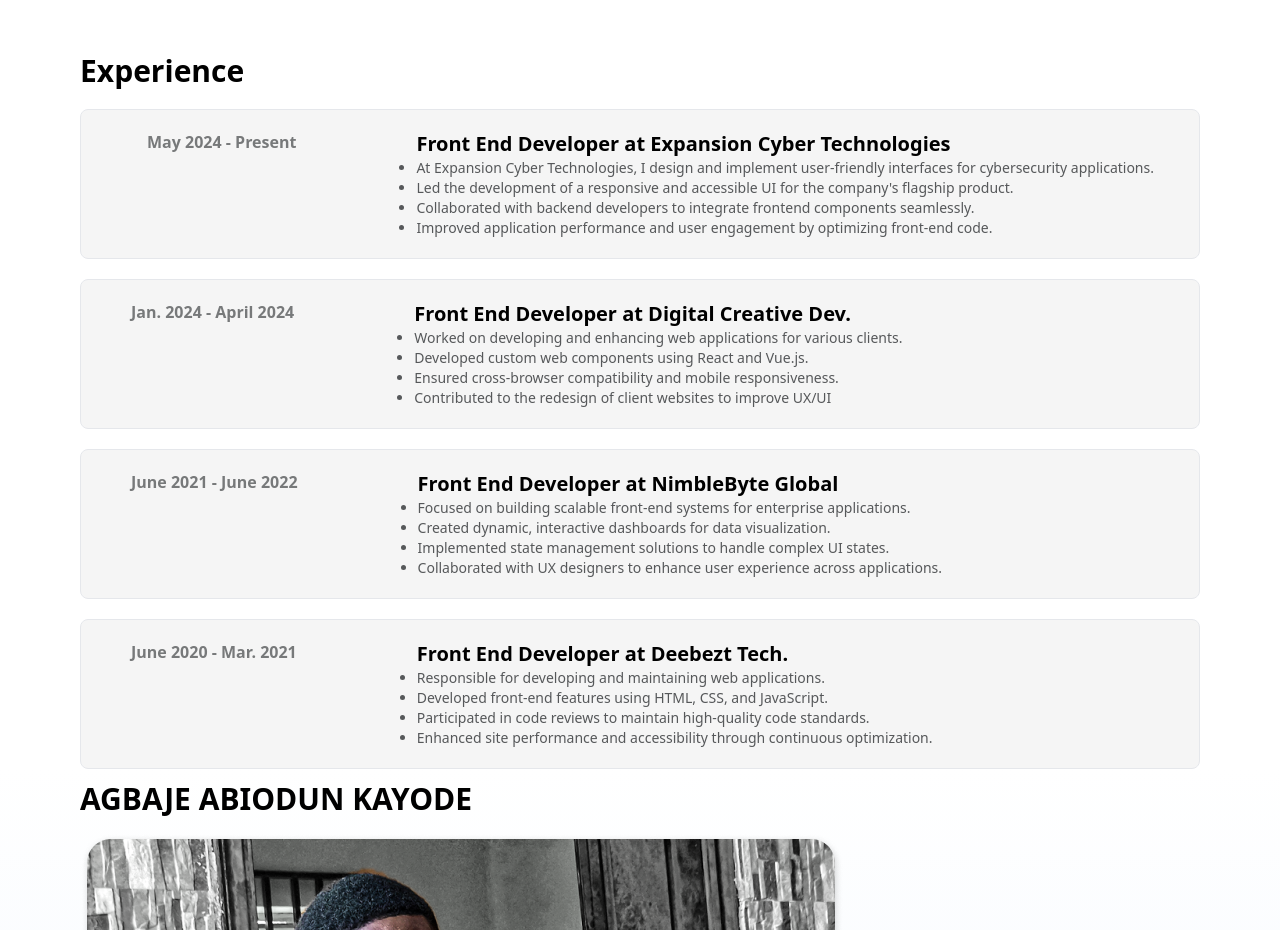
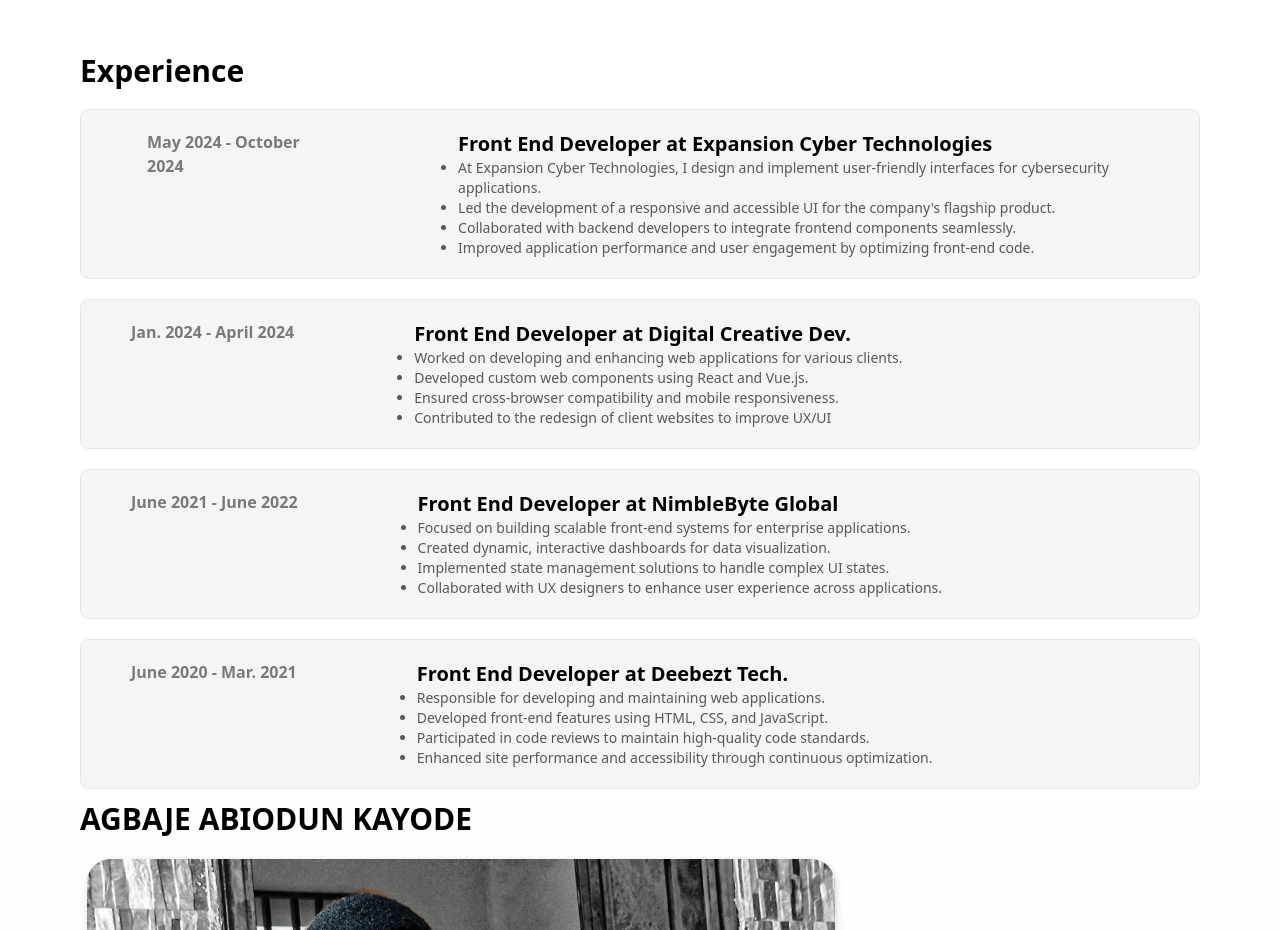
Before and after one commit to Harbixco/my-portfolio, a React (Vite) app: page / in a window 1280 px wide. Shown: the part 2548-3478 px from the top of the page. Built offline with nearby package versions, Linux system fonts and the light colour scheme.

Commit message:
make changes in project

```diff
--- a/src/Component/Experience/data.tsx
+++ b/src/Component/Experience/data.tsx
@@ -1,6 +1,6 @@
 export const experience = [
   {
-    year: <div className="pl-4">May 2024 - Present</div>,
+    year: <div className="pl-4">May 2024 - October 2024</div>,
     company: "Front End Developer at Expansion Cyber Technologies",
     first:
       "At Expansion Cyber Technologies, I design and implement user-friendly interfaces for cybersecurity applications.",
```
